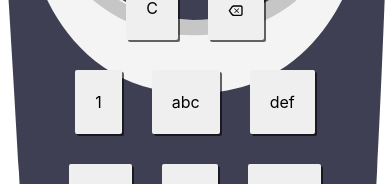
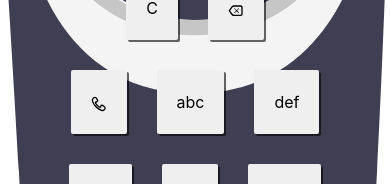
Before and after one commit to danielbpc2/accenture-tijolo, a React (Create React App) app: page / in a window 390 px wide. Shown: the part 338-522 px from the top of the page. Built offline with nearby package versions, Linux system fonts and the light colour scheme.

Commit message:
Style: 1 changed to phone

```diff
--- a/src/pages/Keyboard/index.js
+++ b/src/pages/Keyboard/index.js
@@ -7,6 +7,7 @@ import api from "../../service/api";
 
 import { TiBackspaceOutline } from "react-icons/ti";
 import { MdSpaceBar } from "react-icons/md";
+import { GrPhone } from "react-icons/gr";
 
 const Keyboard = () => {
   const [textBox, setTextBox] = useState("");
@@ -62,7 +63,10 @@ const Keyboard = () => {
             </div>
             <div className="row">
               <div className="col-xs">
-                <KpButton handleClick={() => handleClick("1")} digits="1" />
+                <KpButton
+                  handleClick={() => handleClick("1")}
+                  digits={<GrPhone />}
+                />
               </div>
               <div className="col-xs">
                 <KpButton handleClick={() => handleClick("2")} digits="abc" />
```
